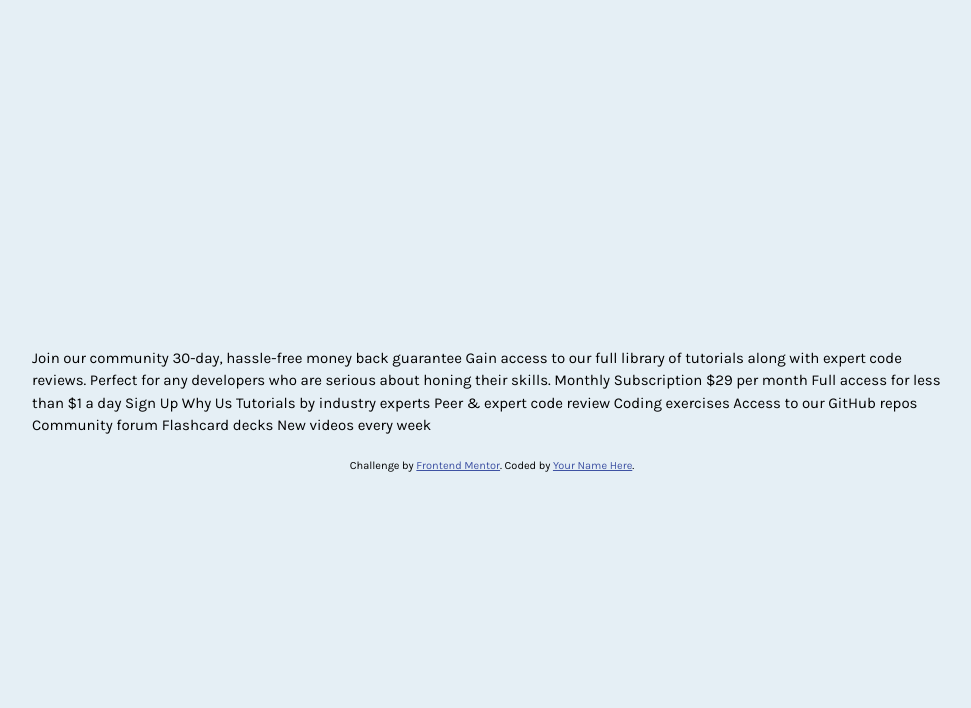
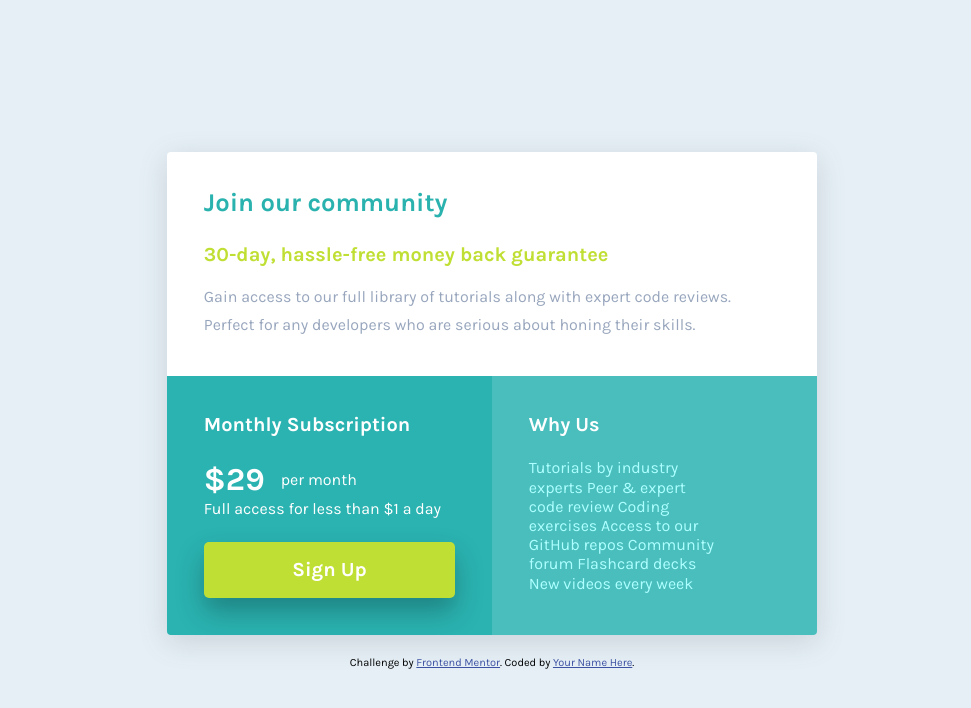
Before and after one commit to NatnaelSisay/single-price-grid-component-master, a website built with Parcel: page index.html in a window 1280 px wide. Shown: the whole page, without its empty margins (148-1119 px from the left). Built offline with nearby package versions, Linux system fonts and the light colour scheme.

Commit message:
finished with the ui design

```diff
--- a/assets/scss/abstracts/_variables.scss
+++ b/assets/scss/abstracts/_variables.scss
@@ -1,15 +1,20 @@
 @import url("https://fonts.googleapis.com/css2?family=Karla:wght@400;700&display=swap");
 
 // Color Theme
+// $clr-primary-1-hsl: 179, 62%, 43%;
+$clr-primary-0: hsl(179, 62%, 53%);
 $clr-primary-1: hsl(179, 62%, 43%);
 $clr-primary-2: hsl(71, 73%, 54%);
 
+$clr-neutral-0: white;
 $clr-neutral-1: hsl(204, 43%, 93%);
 $clr-neutral-2: hsl(218, 22%, 67%);
 
 // Fonts
 $fs-default: 16px;
 $ff-default: "Karla", sans-serif;
+$fw-default: 400;
+$fw-bold: 700;
 
 // Breakpoints
 $screen-sm: 576px; // Large smartphones
--- a/assets/scss/base/_page.scss
+++ b/assets/scss/base/_page.scss
@@ -9,6 +9,7 @@ body {
 
 	font-size: 0.9375rem;
 	font-family: $ff-default;
+	line-height: 1.2;
 }
 
 main {
--- /dev/null
+++ b/assets/scss/base/_util.scss
@@ -0,0 +1,8 @@
+.grid-group {
+	display: grid;
+	gap: 1rem;
+}
+
+.gap-2 {
+	gap: 1.5rem;
+}
--- /dev/null
+++ b/assets/scss/component/_article.scss
@@ -0,0 +1,12 @@
+.article {
+	min-width: 340px;
+	border-radius: 0.25rem;
+	overflow: hidden;
+	box-shadow: rgba(100, 100, 111, 0.2) 0px 7px 29px 0px;
+}
+
+@media screen and (min-width: 600px) {
+	.article {
+		max-width: 650px;
+	}
+}
--- /dev/null
+++ b/assets/scss/component/_button.scss
@@ -0,0 +1,18 @@
+@use "../abstracts" as *;
+
+.btn {
+	border: 0;
+	padding: 1rem;
+	border-radius: 5px;
+
+	font-weight: $fw-bold;
+	font-size: 1.25rem;
+
+	background-color: $clr-primary-2;
+	color: white;
+
+	box-shadow: rgba(100, 100, 111, 0.2) 0px 7px 29px 0px;
+	box-shadow: rgba(0, 0, 0, 0.1) 0px 4px 12px;
+	box-shadow: rgba(0, 0, 0, 0.25) 0px 14px 28px,
+		rgba(0, 0, 0, 0.02) 0px 10px 10px;
+}
--- /dev/null
+++ b/assets/scss/component/_card.scss
@@ -0,0 +1,68 @@
+@use "../abstracts/" as *;
+.card {
+	padding: 2rem 1.25rem;
+	color: var(--color);
+	font-size: 16px;
+
+	&__title {
+		font-size: 1.6rem;
+		color: $clr-primary-1;
+	}
+
+	&__sub-title {
+		font-size: 1.25rem;
+		color: $clr-primary-2;
+	}
+
+	&__detail {
+		color: $clr-neutral-2;
+		line-height: 1.75;
+	}
+
+	&__price {
+		display: flex;
+		align-items: center;
+		gap: 1rem;
+
+		.price {
+			font-size: 2rem;
+			font-weight: $fw-bold;
+		}
+	}
+
+	&__short-detail {
+		width: 75%;
+		color: #aeffff;
+	}
+}
+
+.section-title {
+	color: white;
+}
+
+// accents
+.card-accent-1 {
+	color: $clr-neutral-2;
+	background-color: $clr-neutral-0;
+}
+
+.card-accent-2 {
+	color: white;
+	background-color: #2ab3b1;
+}
+
+.card-accent-3 {
+	color: $clr-neutral-1;
+	background-color: #49bebd;
+}
+
+@media screen and (min-width: 600px) {
+	.card__bottom {
+		display: grid;
+		grid-template-columns: 1fr 1fr;
+	}
+
+	.card {
+		padding: 2.3rem;
+	}
+}
--- a/assets/scss/main.scss
+++ b/assets/scss/main.scss
@@ -2,5 +2,9 @@
 
 @use "base/reset";
 @use "base/screen-reader";
+@use "base/util";
 
 @use "base/page";
+@use "component/article";
+@use "component/card";
+@use "component/button";
--- a/index.html
+++ b/index.html
@@ -19,13 +19,44 @@
 	</head>
 	<body>
 		<main>
-			Join our community 30-day, hassle-free money back guarantee Gain access to
-			our full library of tutorials along with expert code reviews. Perfect for
-			any developers who are serious about honing their skills. Monthly
-			Subscription &dollar;29 per month Full access for less than &dollar;1 a
-			day Sign Up Why Us Tutorials by industry experts Peer &amp; expert code
-			review Coding exercises Access to our GitHub repos Community forum
-			Flashcard decks New videos every week
+			<article class="article">
+				<div class="card card-accent-1 grid-group gap-2 card__top">
+					<h1 class="card__title">Join our community</h1>
+					<div class="grid-group">
+						<h2 class="card__sub-title">
+							30-day, hassle-free money back guarantee
+						</h2>
+						<p class="card__detail">
+							Gain access to our full library of tutorials along with expert
+							code reviews. Perfect for any developers who are serious about
+							honing their skills.
+						</p>
+					</div>
+				</div>
+
+				<div class="card__bottom">
+					<div class="card card-accent-2 grid-group gap-2">
+						<h2 class="card__sub-title section-title">Monthly Subscription</h2>
+						<div>
+							<p class="card__price">
+								<span class="price">&dollar;29</span>
+								<span class="rate">per month</span>
+							</p>
+							<p>Full access for less than &dollar;1 a day</p>
+						</div>
+						<button class="btn">Sign Up</button>
+					</div>
+
+					<div class="card card-accent-3 grid-group">
+						<h2 class="card__sub-title section-title">Why Us</h2>
+						<p class="card__short-detail">
+							Tutorials by industry experts Peer &amp; expert code review Coding
+							exercises Access to our GitHub repos Community forum Flashcard
+							decks New videos every week
+						</p>
+					</div>
+				</div>
+			</article>
 		</main>
 
 		<footer>
```
Also changed, not shown: css/style.css (deleted).
